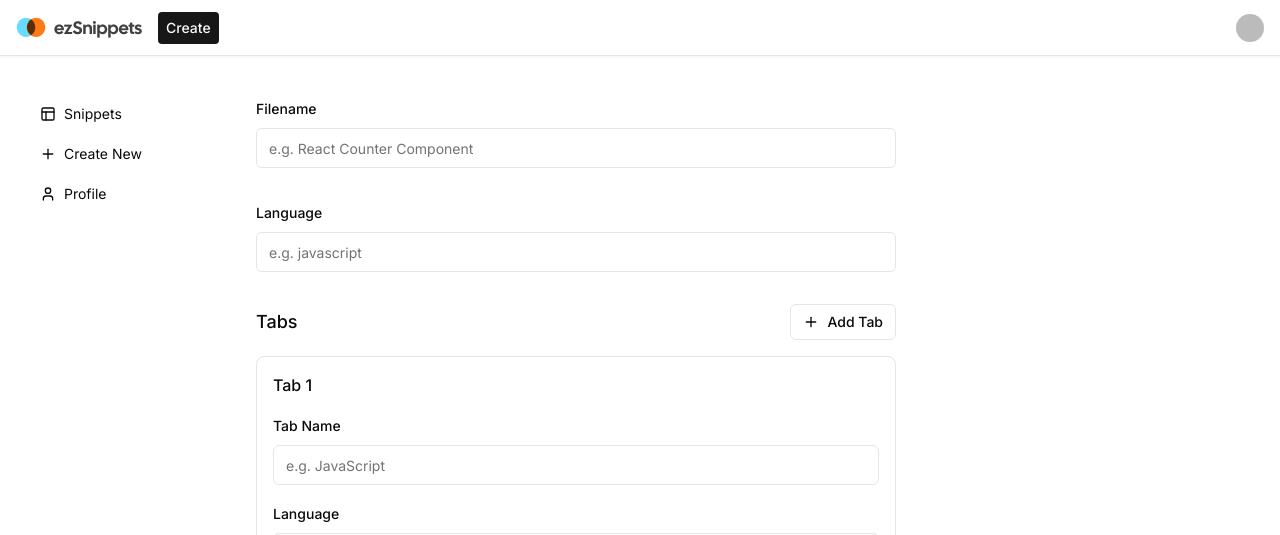
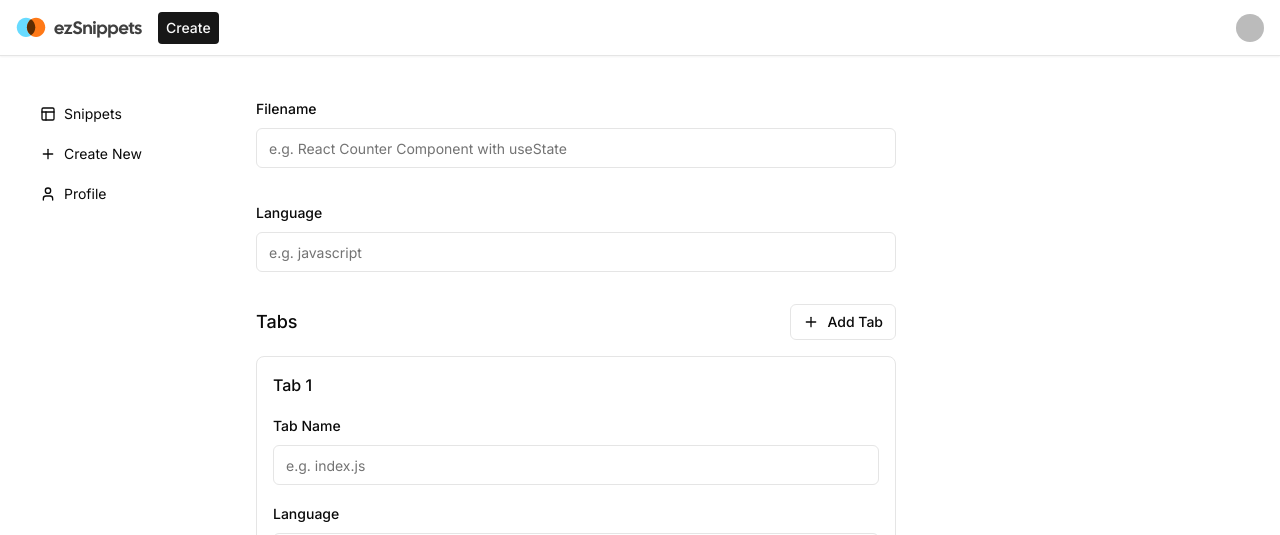
Before and after one commit to MeerUzairWasHere/ezSnippets, a Next.js app: page /snippets/edit/1 in a window 1280 px wide. Shown: the top 535 px of the page. Built offline with nearby package versions, Linux system fonts and the light colour scheme; no server answers; sample sign-in values are in the browser's storage; some icons are missing.

Commit message:
Update EditSnippetForm.tsx

```diff
--- a/app/(platform)/(dashboard)/_components/EditSnippetForm.tsx
+++ b/app/(platform)/(dashboard)/_components/EditSnippetForm.tsx
@@ -179,7 +179,7 @@ const DummyComponent = () => {
                             <FormLabel>Filename</FormLabel>
                             <FormControl>
                                 <Input
-                                    placeholder="e.g. React Counter Component"
+                                    placeholder="e.g. React Counter Component with useState"
                                     {...field}
                                 />
                             </FormControl>
@@ -246,7 +246,7 @@ const DummyComponent = () => {
                                         <FormLabel>Tab Name</FormLabel>
                                         <FormControl>
                                             <Input
-                                                placeholder="e.g. JavaScript"
+                                                placeholder="e.g. index.js"
                                                 {...field}
                                             />
                                         </FormControl>
```
